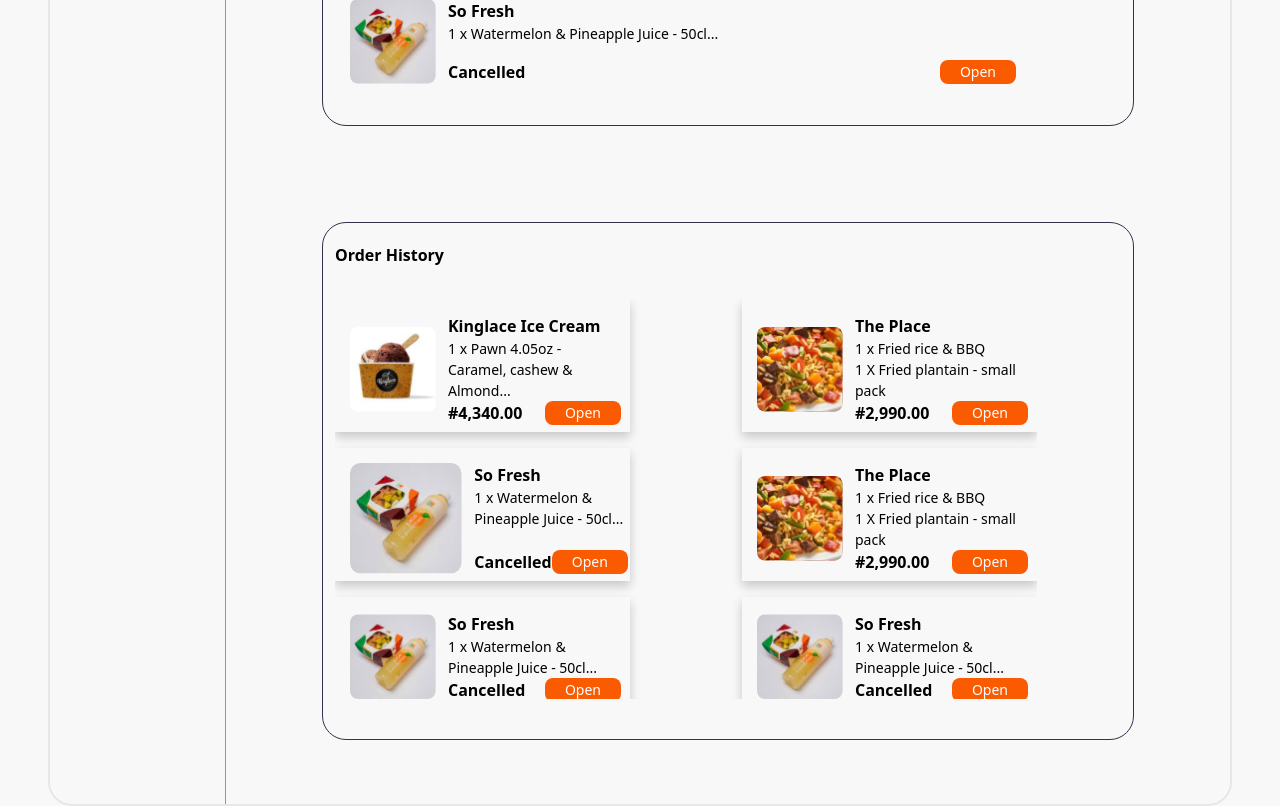
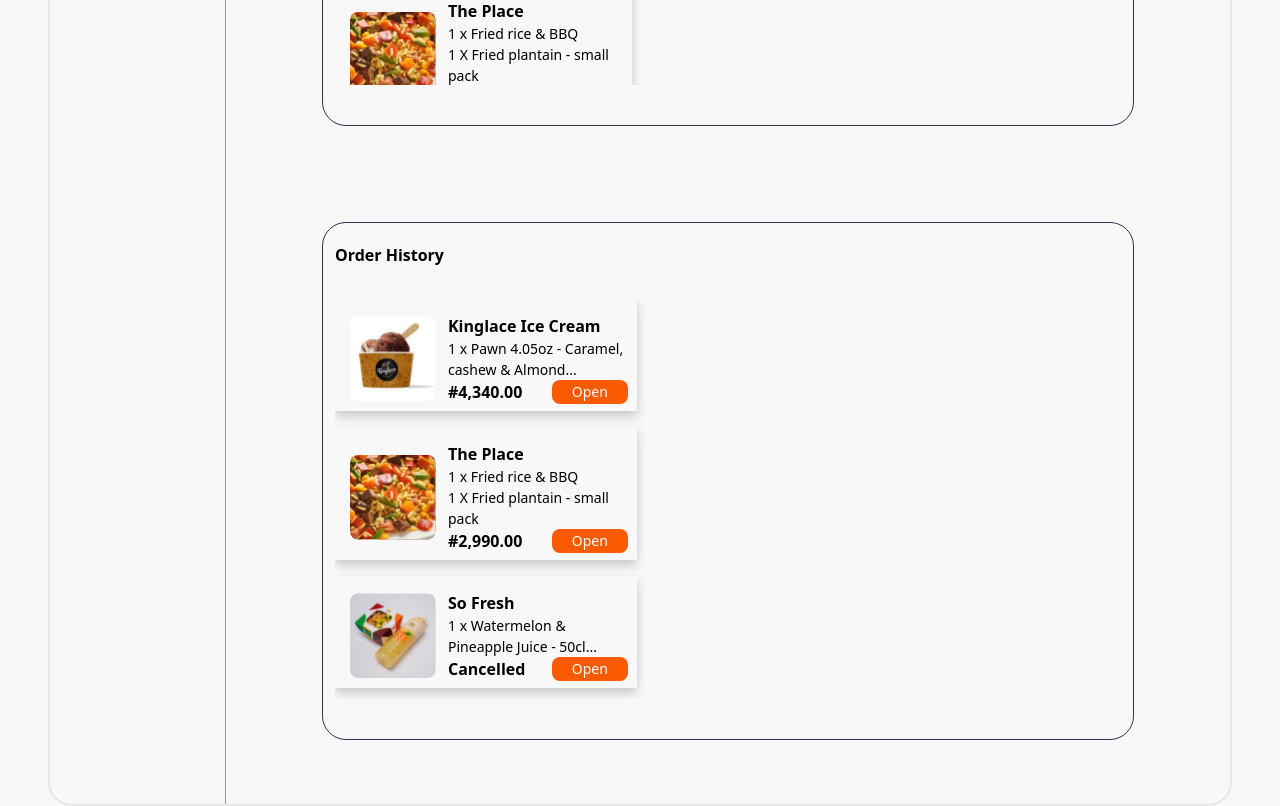
Before and after one commit to Stutern-Project-23/Group-4-Mealy-Project-Team-2A, a React (Create React App) app: page /accountsettings in a window 1280 px wide. Shown: the part 540-1346 px from the top of the page. Built offline with nearby package versions, Linux system fonts and the light colour scheme.

Commit message:
final orders page

```diff
--- a/src/components/orders/OngoingOrders.js
+++ b/src/components/orders/OngoingOrders.js
@@ -5,12 +5,12 @@
     <div className="border border-solid border-[#32324D] rounded-3xl px-3 pt-5 mt-8 lg:mt-16">
       <h2 className="font-bold">Ongoing Orders</h2>
       {/* <div className="grid gap-y-4 mr-24 gap-x-28 grid-cols-2 mt-8 mb-10"> */}
-      <div className="flex flex-wrap  h-[250px] overflow-scroll lg:mr-24 gap-x-28 gap-y-4 mt-8 mb-10">
+      <div className="flex flex-wrap  h-[250px] overflow-scroll xl:mr-24 gap-x-28 gap-y-4 mt-8 mb-10">
         {data.slice(0, 3).map((item) => {
           return (
             <>
               <div
-                className="flex w-full lg:flex-[25%] lg:w-[50%] gap-x-3"
+                className="flex w-full xl:max-w-[43%] gap-x-3"
                 style={{
                   boxShadow: "0px 5px 10px rgba(0, 0, 0, 0.2)",
                   padding: "15px 9px 7px 15px",
--- a/src/components/orders/OrderHistory.js
+++ b/src/components/orders/OrderHistory.js
@@ -5,12 +5,12 @@
   return (
     <div className="border border-solid border-[#32324D] rounded-3xl pl-3 pt-5 mt-10 lg:mt-24 mb-16">
       <h2 className="font-bold">Order History</h2>
-      <div className="flex flex-wrap h-[400px] overflow-scroll gap-y-4 lg:mr-24 gap-x-28 mt-8 mb-10">
+      <div className="flex flex-wrap h-[400px] overflow-scroll gap-y-4 xl:mr-24 gap-x-28 mt-8 mb-10">
         {data.map((item) => {
           return (
             <>
               <div
-                className="flex w-full lg:flex-[25%] gap-x-3 w-[50%]"
+                className="flex w-full gap-x-3 xl:max-w-[43%]"
                 style={{
                   boxShadow: "0px 5px 10px rgba(0, 0, 0, 0.2)",
                   padding: "15px 9px 7px 15px",
--- a/src/pages/accountsettings/orders/OrdersData.js
+++ b/src/pages/accountsettings/orders/OrdersData.js
@@ -47,4 +47,18 @@
     foodOrder1: "1 x Watermelon & Pineapple Juice - 50cl...",
     status: "Cancelled",
   },
+  {
+    id: 7,
+    restaurant: "So Fresh",
+    foodImg: Img3,
+    foodOrder1: "1 x Watermelon & Pineapple Juice - 50cl...",
+    status: "Cancelled",
+  },
+  {
+    id: 8,
+    restaurant: "So Fresh",
+    foodImg: Img3,
+    foodOrder1: "1 x Watermelon & Pineapple Juice - 50cl...",
+    status: "Cancelled",
+  },
 ];
```
